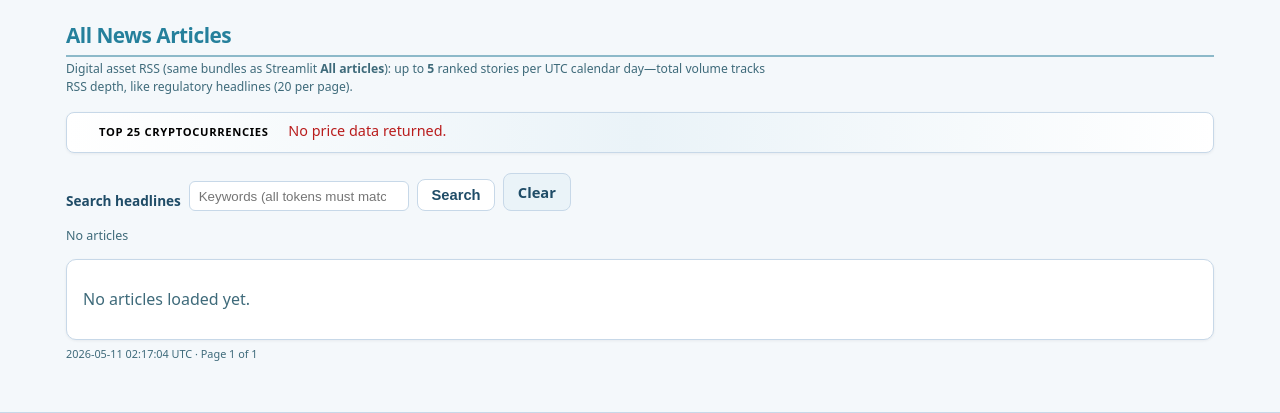
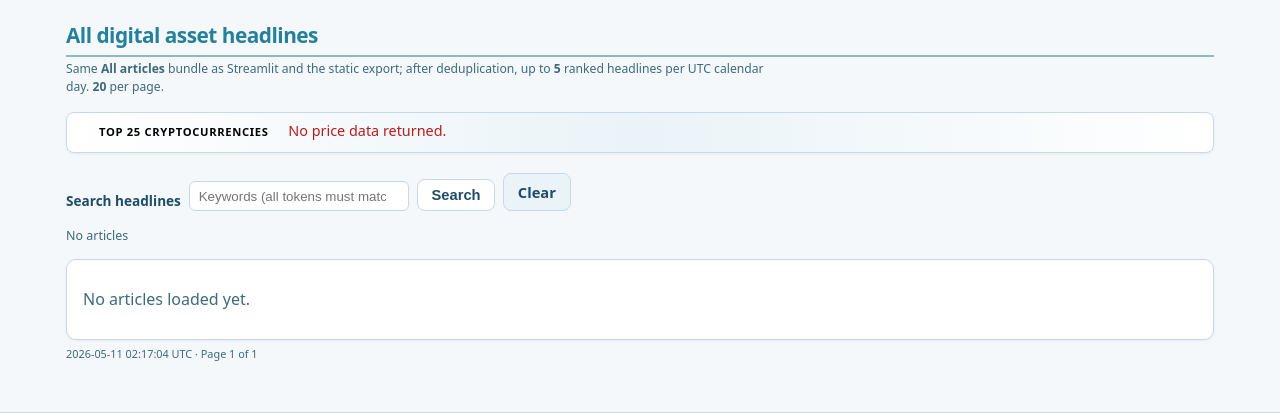
Before and after one commit to jtaits13/DigitalAssetDashboard, a FastAPI app: page /articles in a window 1280 px wide. Shown: the part 54-467 px from the top of the page. Run offline with FastAPI, Linux system fonts and the light colour scheme; data that the repository does not hold is empty; some libraries are stand-ins or nearby versions.

Commit message:
Align Streamlit and FastAPI UI copy with the static hub (ETF/ETP labels, U.S. ETP Overview, headlines wording, KPI footnote).
Co-authored-by: Cursor <cursoragent@cursor.com>

```diff
--- a/crypto_etps/kpi_labels.py
+++ b/crypto_etps/kpi_labels.py
@@ -23,7 +23,7 @@ def etp_kpi_methodology_footnote_html() -> str:
     """Sources and lookback (below the KPI row)."""
     return (
         '<p class="jd-kpi-window-note">'
-        "The <strong>% figures</strong> are normally approximately <strong>one-month</strong> changes (~30 calendar days). "
+        "The <strong>% figures</strong> are typically about <strong>one-month</strong> changes (~30 calendar days). "
         "Each tile repeats the exact window in parentheses next to the percent (<strong>1 mo</strong>, <strong>1 yr</strong>, or <strong>52W</strong>) "
         "when the standard month window is unavailable. "
         "<strong>Total</strong>: percent change on estimated aggregate AUM (weekly series). "
--- a/crypto_etps/widgets.py
+++ b/crypto_etps/widgets.py
@@ -456,7 +456,7 @@ def show_us_crypto_etps_widget(
     if not home_preview:
         st.caption(ETP_DATA_SOURCE_CAPTION)
 
-    if st.button("See full ETF list", key="see_full_etf_list", use_container_width=True, type="primary"):
+    if st.button("Open full U.S. ETP page", key="see_full_etf_list", use_container_width=True, type="primary"):
         st.switch_page("pages/US_Crypto_ETPs.py")
 
 
--- a/news_feeds.py
+++ b/news_feeds.py
@@ -317,8 +317,8 @@ def render_home_top_bar(key_suffix: str = "page", *, is_landing: bool = False) -
       <div class="jd-nav-dd" role="group" aria-label="U.S. ETPs">
         <a class="jd-site-link jd-nav-dd-head" href="/US_Crypto_ETPs">U.S. ETPs <span class="jd-nav-dd-caret" aria-hidden="true">▾</span></a>
         <ul class="jd-nav-dd-menu" role="menu">
-          <li role="none"><a class="jd-nav-dd-item" role="menuitem" href="/All_ETF_News">ETF News</a></li>
-          <li role="none"><a class="jd-nav-dd-item" role="menuitem" href="/US_Crypto_ETPs">ETF Data</a></li>
+          <li role="none"><a class="jd-nav-dd-item" role="menuitem" href="/All_ETF_News">ETF/ETP News</a></li>
+          <li role="none"><a class="jd-nav-dd-item" role="menuitem" href="/US_Crypto_ETPs">U.S. ETP Overview</a></li>
         </ul>
       </div>
       <div class="jd-nav-dd" role="group" aria-label="RWA Market">
@@ -341,8 +341,9 @@ def render_home_top_bar(key_suffix: str = "page", *, is_landing: bool = False) -
 def render_subpage_top_bar() -> None:
     """
     Same fixed banner as the home page. **Home**, **Digital Asset News**, and **RWA Market** subsection links use
-    ``?jd_scroll=`` so returning to the landing page scrolls to the right hub anchor. **U.S. ETPs** and **RWA Market**
-    expose hover submenus (ETF News / ETF Data; Market Overview / Assets / Participants).
+    ``?jd_scroll=`` so returning to the landing page scrolls to the right hub anchor.
+    **U.S. ETPs** and **RWA Market**
+    expose hover submenus (ETF/ETP News / U.S. ETP Overview; Market Overview / Assets / Participants).
     """
     st.markdown(SITE_NAV_CSS, unsafe_allow_html=True)
     st.markdown(
@@ -356,8 +357,8 @@ def render_subpage_top_bar() -> None:
       <div class="jd-nav-dd" role="group" aria-label="U.S. ETPs">
         <a class="jd-site-link jd-nav-dd-head" href="/US_Crypto_ETPs">U.S. ETPs <span class="jd-nav-dd-caret" aria-hidden="true">▾</span></a>
         <ul class="jd-nav-dd-menu" role="menu">
-          <li role="none"><a class="jd-nav-dd-item" role="menuitem" href="/All_ETF_News">ETF News</a></li>
-          <li role="none"><a class="jd-nav-dd-item" role="menuitem" href="/US_Crypto_ETPs">ETF Data</a></li>
+          <li role="none"><a class="jd-nav-dd-item" role="menuitem" href="/All_ETF_News">ETF/ETP News</a></li>
+          <li role="none"><a class="jd-nav-dd-item" role="menuitem" href="/US_Crypto_ETPs">U.S. ETP Overview</a></li>
         </ul>
       </div>
       <div class="jd-nav-dd" role="group" aria-label="RWA Market">
@@ -417,12 +418,12 @@ def render_subpage_sidebar(*, key_prefix: str, current: str) -> None:
             st.switch_page("streamlit_app.py")
 
         nav: list[tuple[str, str, str]] = [
-            ("All articles", "pages/All_Articles.py", "articles"),
+            ("All digital asset headlines", "pages/All_Articles.py", "articles"),
             ("Regulatory headlines", "pages/All_Regulatory.py", "regulatory"),
             ("U.S. Digital Asset ETPs", "pages/US_Crypto_ETPs.py", "etp"),
-            ("ETF market news", "pages/All_ETF_News.py", "etf_news"),
+            ("ETF/ETP market news", "pages/All_ETF_News.py", "etf_news"),
             ("RWA Stablecoins", "pages/RWA_Stablecoins.py", "rwa_stablecoins"),
-            ("RWA US Treasuries", "pages/RWA_US_Treasuries.py", "rwa_treasuries"),
+            ("RWA U.S. Treasuries", "pages/RWA_US_Treasuries.py", "rwa_treasuries"),
             ("RWA Tokenized Stocks", "pages/RWA_Tokenized_Stocks.py", "rwa_tokenized_stocks"),
             ("Explore by Asset Type", "pages/RWA_Explore_By_Asset_Type.py", "rwa_explore_asset_type"),
             ("Explore by Market Participant", "pages/RWA_Explore_By_Market_Participant.py", "rwa_explore_market_participant"),
@@ -1527,7 +1528,7 @@ def build_etp_market_news_box_html(articles: list[dict[str, Any]]) -> str:
     out: list[str] = [
         '<div class="jd-etp-pulse-rail">',
         f'<section class="{panel_cls}" aria-labelledby="{escape(hid)}">',
-        hub_news_panel_header_html(eyebrow="ETF & ETP", title="Market Pulse", heading_id=hid),
+        hub_news_panel_header_html(eyebrow="U.S. ETPs", title="ETF/ETP News Feed", heading_id=hid),
     ]
     if not articles:
         out.append(
@@ -1541,9 +1542,9 @@ def build_etp_market_news_box_html(articles: list[dict[str, Any]]) -> str:
         out.append("</ol>")
     out.append(
         '<p class="jd-hub-news-footnote">'
-        "ETF-focused digital-asset headlines from the same pool as <strong>All ETF news</strong>. "
+        "ETF/ETP-focused digital-asset headlines from the same pool as <strong>ETF/ETP market news</strong>. "
         f"Up to <strong>{ETF_ETP_NEWS_FEED_DAY_CAP}</strong> ranked stories per <strong>UTC calendar day</strong> "
-        "from RSS and Google News feeds (volume follows how far back those feeds reach)."
+        "from RSS and Google News feeds (breadth depends on how far back those feeds reach)."
         "</p>"
     )
     out.append("</section></div>")
--- a/scripts/patch_static_site_nav.py
+++ b/scripts/patch_static_site_nav.py
@@ -30,8 +30,8 @@ def make_nav(
           <div class="site-nav__dropdown">
             <span class="site-nav__trigger">U.S. ETPs</span>
             <ul class="site-nav__sub">
-              <li><a href="etps.html"{_ia(etf_data)}>ETF Overview</a></li>
-              <li><a href="etf-news.html"{_ia(etf_news)}>ETF News</a></li>
+              <li><a href="etps.html"{_ia(etf_data)}>U.S. ETP Overview</a></li>
+              <li><a href="etf-news.html"{_ia(etf_news)}>ETF/ETP News</a></li>
             </ul>
           </div>
           <div class="site-nav__dropdown">
--- a/webapp/main.py
+++ b/webapp/main.py
@@ -259,16 +259,16 @@ async def all_articles(
         )
     else:
         body = build_full_page_market_news_feed_html(page_items)
-    ctx = html_shell_context(request, page_title="All articles")
+    ctx = html_shell_context(request, page_title="All digital asset headlines")
     ctx.update(
         {
             "feed_errors": feed_errors,
-            "headline": section_label_teal("All News Articles", placement="first"),
+            "headline": section_label_teal("All digital asset headlines", placement="first"),
             "subhead": (
                 '<p class="jd-hub-dek jd-hub-dek-large">'
-                "Digital asset RSS (same bundles as Streamlit <strong>All articles</strong>): up to "
-                f"<strong>{ALL_ARTICLES_FEED_DAY_CAP}</strong> ranked stories per UTC calendar day—total volume tracks "
-                f"RSS depth, like regulatory headlines ({PER_PAGE} per page).</p>"
+                "Same <strong>All articles</strong> bundle as Streamlit and the static export; after deduplication, up to "
+                f"<strong>{ALL_ARTICLES_FEED_DAY_CAP}</strong> ranked headlines per UTC calendar day. "
+                f"<strong>{PER_PAGE}</strong> per page.</p>"
             ),
             "search_q": search_q,
             "body_html": body,
@@ -315,15 +315,16 @@ async def all_regulatory(
         )
     else:
         body = build_full_page_regulatory_feed_html(page_items)
-    ctx = html_shell_context(request, page_title="Regulatory headlines")
+    ctx = html_shell_context(request, page_title="All regulatory headlines")
     ctx.update(
         {
             "feed_errors": feed_errors,
-            "headline": section_label_teal("Regulatory & Legal Headlines", placement="first"),
+            "headline": section_label_teal("All regulatory headlines", placement="first"),
             "subhead": (
                 '<p class="jd-hub-dek jd-hub-dek-large">'
-                "Global regulatory and legal headlines for digital assets—up to "
-                f"<strong>{REGULATORY_HEADLINES_PER_UTC_DAY}</strong> ranked items per UTC calendar day.</p>"
+                "Same global regulatory wire pool as the home hub; up to "
+                f"<strong>{REGULATORY_HEADLINES_PER_UTC_DAY}</strong> ranked headlines per UTC calendar day. "
+                f"<strong>{PER_PAGE}</strong> per page.</p>"
             ),
             "search_q": search_q,
             "body_html": body,
--- a/webapp/templates/base.html
+++ b/webapp/templates/base.html
@@ -22,8 +22,8 @@
         <div class="site-nav__dropdown">
           <span class="site-nav__trigger">U.S. ETPs</span>
           <ul class="site-nav__sub">
-            <li><a href="/etps">ETF Overview</a></li>
-            <li><a href="/etf-news">ETF News</a></li>
+            <li><a href="/etps">U.S. ETP Overview</a></li>
+            <li><a href="/etf-news">ETF/ETP News</a></li>
           </ul>
         </div>
         <div class="site-nav__dropdown">
```
Also changed, not shown: pages/All_Articles.py (+9 -8 lines), pages/All_ETF_News.py (+8 -9 lines), pages/All_Regulatory.py (+9 -8 lines), pages/US_Crypto_ETPs.py (+11 -11 lines), streamlit_app.py (+24 -16 lines).
